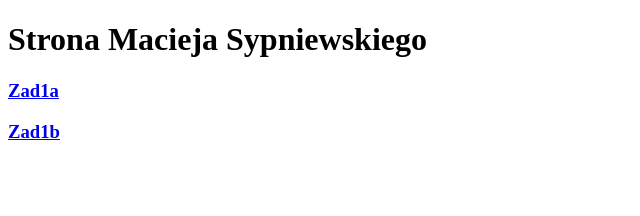
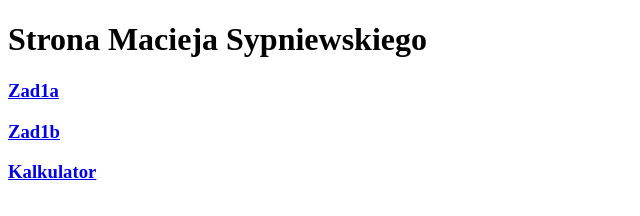
Before and after one commit to msypniewski1/zadanie, a plain HTML site: page index.html in a window 1280 px wide. Shown: the whole page, without its empty margins (0-640 px from the left). Drawn offline with Linux system fonts and the light colour scheme.

Commit message:
Update index.html

```diff
--- a/index.html
+++ b/index.html
@@ -8,5 +8,6 @@
 	<h1>Strona Macieja Sypniewskiego</h1>
 	<h3><a href= "Zad1a.html"> Zad1a </a></h3>
 	<h3><a href= "Zad1b.html"> Zad1b </a></h3>
+	<h3><a href= "Zad2a.html"> Kalkulator </a></h3>
 	</body>
 </html>
```
